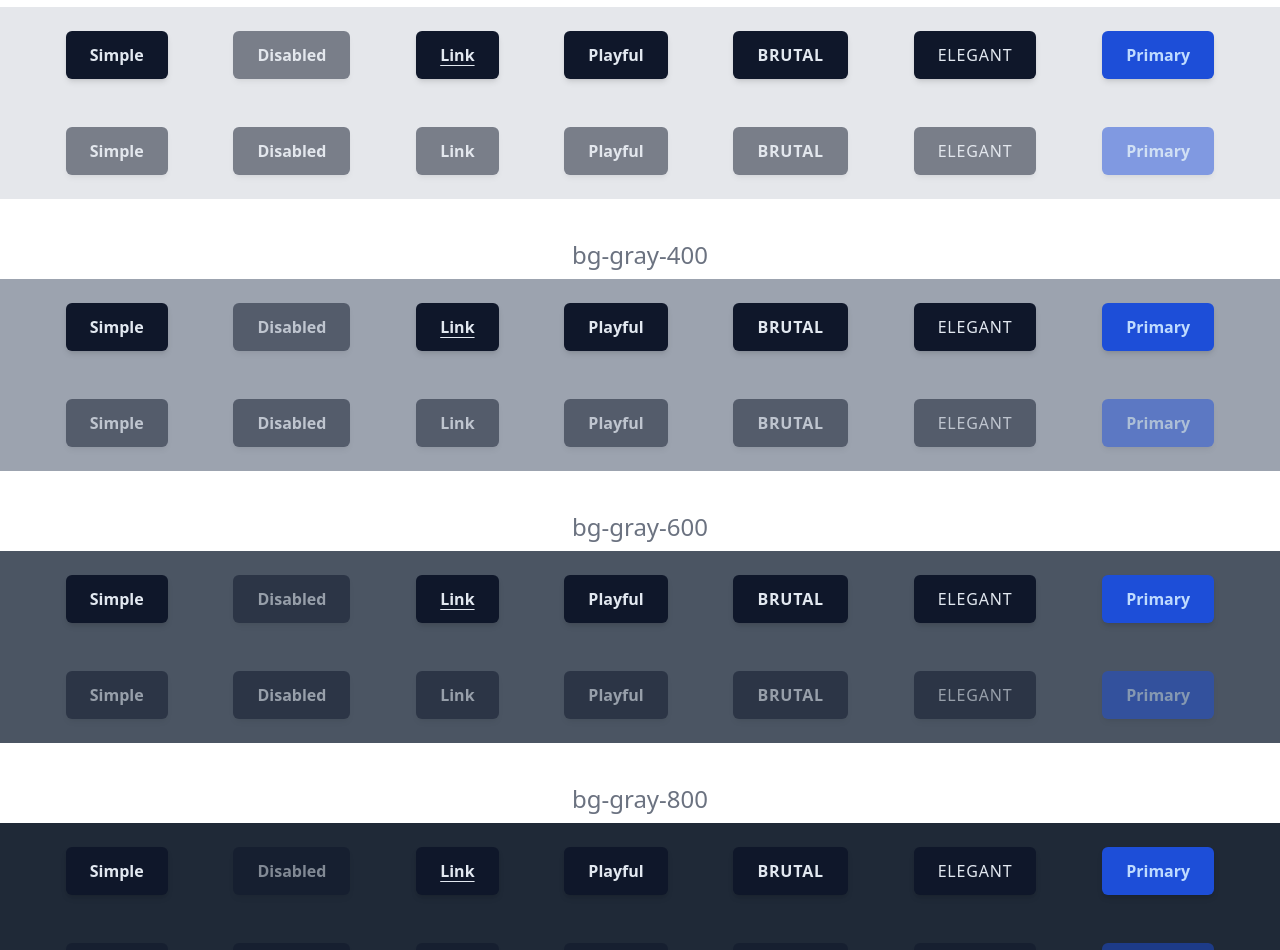
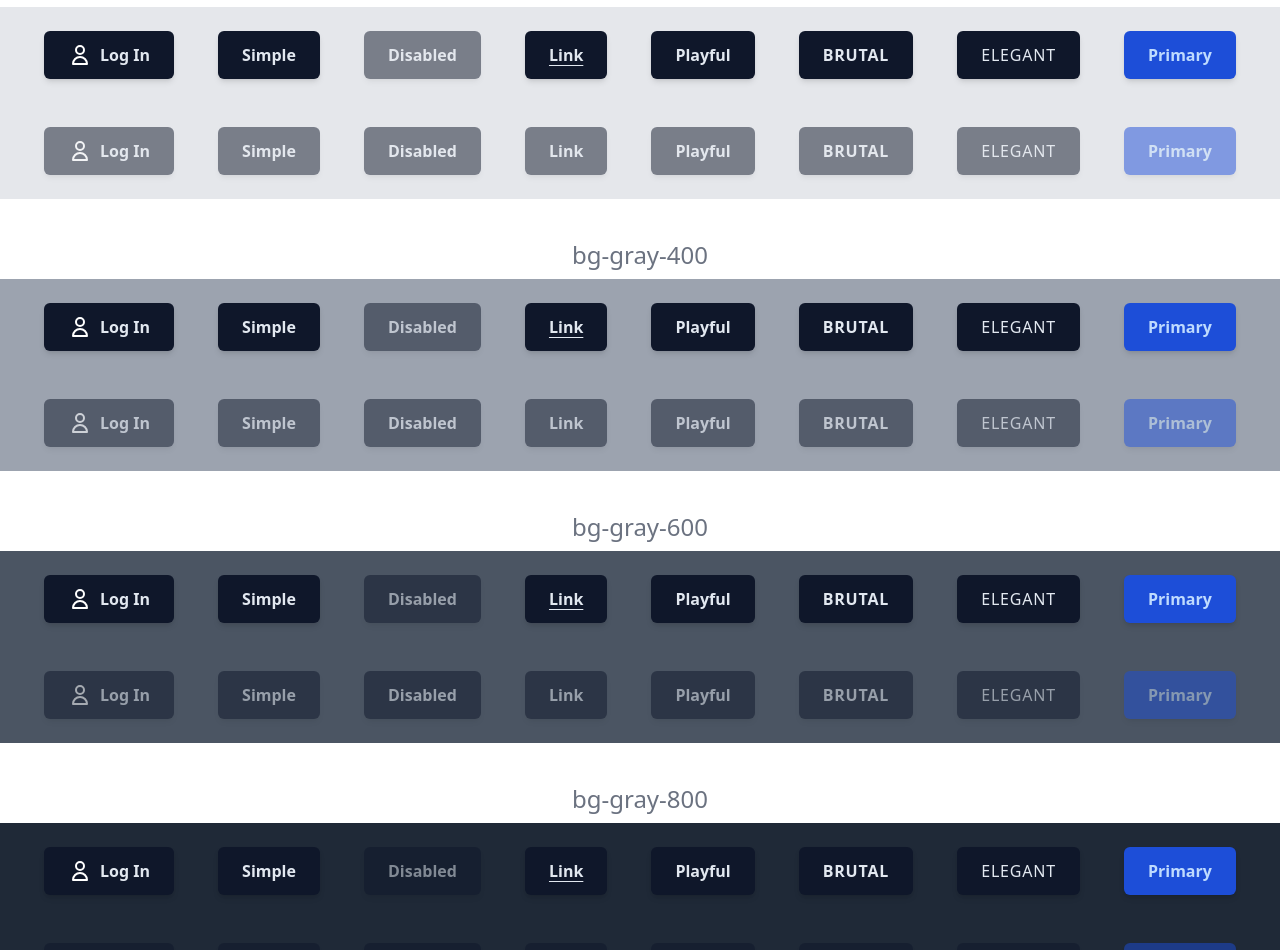
Before and after one commit to RogerWaldron/component-patterns, a Next.js app: page /designguide/buttons in a window 1280 px wide. Shown: the part 105-1055 px from the top of the page. Built offline with nearby package versions, Linux system fonts and the light colour scheme.

Commit message:
refactor: :lipstick: created IconButton component and added it to design guide

```diff
--- /dev/null
+++ b/components/button/icon.tsx
@@ -0,0 +1,35 @@
+import Button from ".";
+import ButtonProps from "./types";
+
+function IconButton({
+  children,
+  className,
+  iconName,
+  disabled,
+  onClick,
+  ...rest
+}: ButtonProps) {
+  const btnStyles =
+    "text-slate-200 bg-slate-900 dark:bg-slate-600 dark:highlight-white/20 font-semibold";
+  const btnInteractions = "hover:bg-slate-500 dark:hover:bg-slate-400";
+  const themeStyles = "dark:highlight-white/20";
+  const defaultStyles = btnStyles + " " + btnInteractions + " " + themeStyles;
+  const disabledStyles = btnStyles + " " + themeStyles;
+
+  return (
+    <Button
+      className={`${disabled ? disabledStyles : defaultStyles} ${
+        className ? className : ""
+      }`}
+      onClick={onClick}
+      iconName={iconName}
+      disabled={disabled}
+      {...rest}
+    >
+      {iconName}
+      {children}
+    </Button>
+  );
+}
+
+export default IconButton;
--- a/pages/designguide/buttons.tsx
+++ b/pages/designguide/buttons.tsx
@@ -6,6 +6,9 @@ import LinkButton from "../../components/button/link";
 import PlayfulButton from "../../components/button/playful";
 import PrimaryButton from "../../components/button/primary";
 import SimpleButton from "../../components/button/simple";
+import IconButton from "../../components/button/icon";
+
+import { UserIcon } from "@heroicons/react/outline";
 
 type Props = {};
 
@@ -17,6 +20,10 @@ function MyButtons({}: Props) {
           bg-gray-200
         </h3>
         <div className="flex py-6 justify-evenly">
+          <IconButton>
+            <UserIcon className="w-6 h-6 mr-2 text-white" />
+            Log In
+          </IconButton>
           <SimpleButton>Simple</SimpleButton>
           <SimpleButton disabled>Disabled</SimpleButton>
           <LinkButton>Link</LinkButton>
@@ -28,6 +35,10 @@ function MyButtons({}: Props) {
           <PrimaryButton onClick={() => alert("Wooot")}>Primary</PrimaryButton>
         </div>
         <div className="flex py-6 justify-evenly">
+          <IconButton disabled>
+            <UserIcon className="w-6 h-6 mr-2 text-white" />
+            Log In
+          </IconButton>
           <SimpleButton disabled>Simple</SimpleButton>
           <SimpleButton disabled>Disabled</SimpleButton>
           <LinkButton disabled>Link</LinkButton>
@@ -50,6 +61,10 @@ function MyButtons({}: Props) {
           bg-gray-400
         </h3>
         <div className="flex py-6 justify-evenly">
+          <IconButton>
+            <UserIcon className="w-6 h-6 mr-2 text-white" />
+            Log In
+          </IconButton>
           <SimpleButton>Simple</SimpleButton>
           <SimpleButton disabled>Disabled</SimpleButton>
           <LinkButton>Link</LinkButton>
@@ -61,6 +76,10 @@ function MyButtons({}: Props) {
           <PrimaryButton onClick={() => alert("Wooot")}>Primary</PrimaryButton>
         </div>
         <div className="flex py-6 justify-evenly">
+          <IconButton disabled>
+            <UserIcon className="w-6 h-6 mr-2 text-white" />
+            Log In
+          </IconButton>
           <SimpleButton disabled>Simple</SimpleButton>
           <SimpleButton disabled>Disabled</SimpleButton>
           <LinkButton disabled>Link</LinkButton>
@@ -83,6 +102,10 @@ function MyButtons({}: Props) {
           bg-gray-600
         </h3>
         <div className="flex py-6 justify-evenly">
+          <IconButton>
+            <UserIcon className="w-6 h-6 mr-2 text-white" />
+            Log In
+          </IconButton>
           <SimpleButton>Simple</SimpleButton>
           <SimpleButton disabled>Disabled</SimpleButton>
           <LinkButton>Link</LinkButton>
@@ -94,6 +117,10 @@ function MyButtons({}: Props) {
           <PrimaryButton onClick={() => alert("Wooot")}>Primary</PrimaryButton>
         </div>
         <div className="flex py-6 justify-evenly">
+          <IconButton disabled>
+            <UserIcon className="w-6 h-6 mr-2 text-white" />
+            Log In
+          </IconButton>
           <SimpleButton disabled>Simple</SimpleButton>
           <SimpleButton disabled>Disabled</SimpleButton>
           <LinkButton disabled>Link</LinkButton>
@@ -116,6 +143,10 @@ function MyButtons({}: Props) {
           bg-gray-800
         </h3>
         <div className="flex py-6 justify-evenly">
+          <IconButton>
+            <UserIcon className="w-6 h-6 mr-2 text-white" />
+            Log In
+          </IconButton>
           <SimpleButton>Simple</SimpleButton>
           <SimpleButton disabled>Disabled</SimpleButton>
           <LinkButton>Link</LinkButton>
@@ -127,6 +158,10 @@ function MyButtons({}: Props) {
           <PrimaryButton onClick={() => alert("Wooot")}>Primary</PrimaryButton>
         </div>
         <div className="flex py-6 justify-evenly">
+          <IconButton disabled>
+            <UserIcon className="w-6 h-6 mr-2 text-white" />
+            Log In
+          </IconButton>
           <SimpleButton disabled>Simple</SimpleButton>
           <SimpleButton disabled>Disabled</SimpleButton>
           <LinkButton disabled>Link</LinkButton>
```
